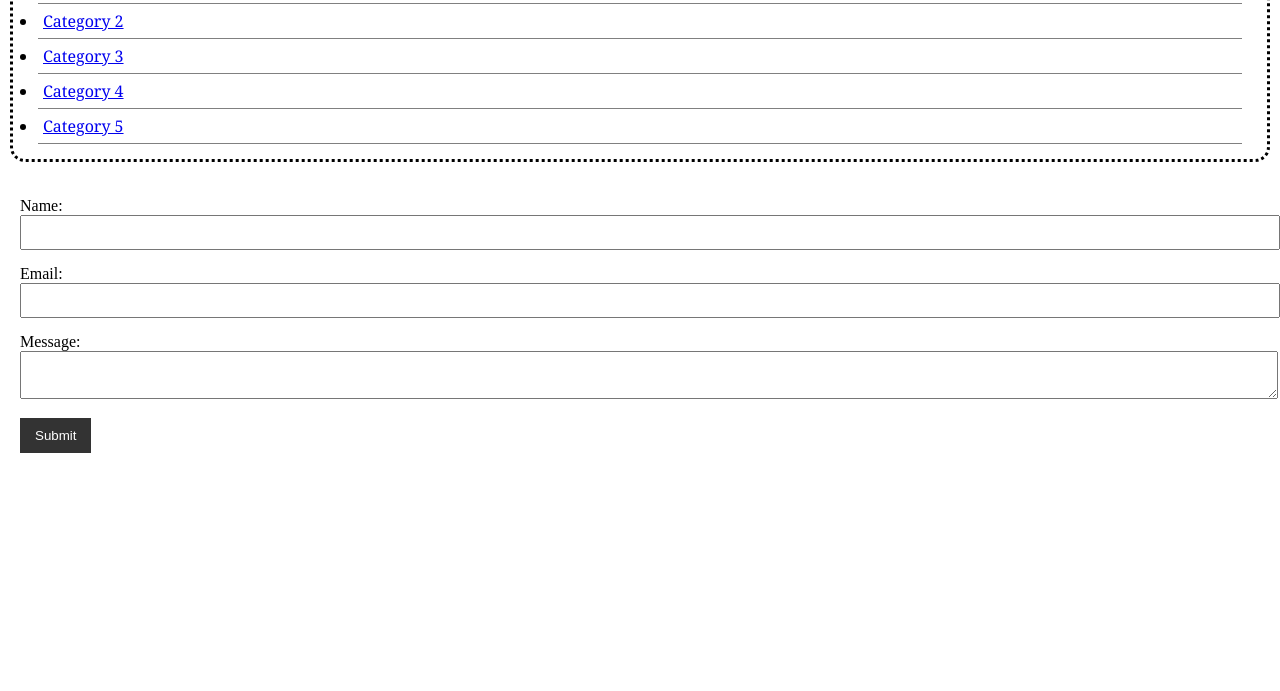
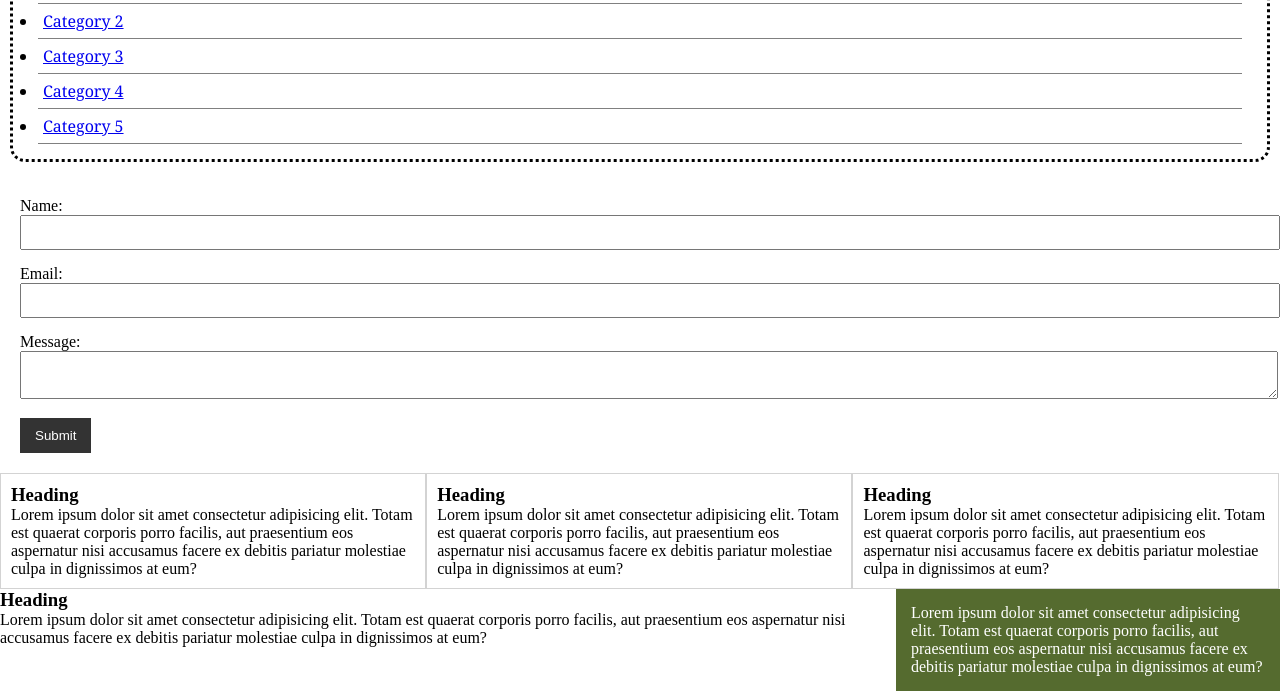
Before and after one commit to kpatel115/CSSApp, a plain HTML site: page csscheatsheet/index.html in a window 1280 px wide. Shown: the part 350-1041 px from the top of the page. Before the commit the page ends 823 px from the top, so only its background shows below. Drawn offline with Linux system fonts and the light colour scheme.

Commit message:
updated with div boxes

```diff
--- a/csscheatsheet/css/style.css
+++ b/csscheatsheet/css/style.css
@@ -66,3 +66,35 @@
     padding: 10px 15px;
     border: none;
 }
+.clr{
+    clear: both;
+}
+
+.block {
+    float: left;
+    width: 33.3%;
+    border: 1px solid lightgrey;
+    padding: 10px;
+    box-sizing: border-box;
+}
+#main-block{
+    float: left;
+    width: 70%;
+    padding: 1 5px;
+    box-sizing: border-box;
+}
+
+#sidebar {
+    float: right;
+    width: 30%;
+    background-color: darkolivegreen;
+    color: white;
+    padding: 15px;
+    box-sizing: border-box;
+}
+
+
+
+footer {
+    margin-top: 300px;
+}
--- a/csscheatsheet/index.html
+++ b/csscheatsheet/index.html
@@ -43,6 +43,31 @@
       <input class="button" type="submit" value="Submit" name="button">
     </form>
 
-	<!-- <script src="script.js"></script> -->
+    <div class="block">
+      <h3>Heading</h3>
+      <p>Lorem ipsum dolor sit amet consectetur adipisicing elit. Totam est quaerat corporis porro facilis, aut praesentium eos aspernatur nisi accusamus facere ex debitis pariatur molestiae culpa in dignissimos at eum?</p>
+    </div>
+    <div class="block">
+      <h3>Heading</h3>
+      <p>Lorem ipsum dolor sit amet consectetur adipisicing elit. Totam est quaerat corporis porro facilis, aut praesentium eos aspernatur nisi accusamus facere ex debitis pariatur molestiae culpa in dignissimos at eum?</p>
+    </div>
+    <div class="block">
+      <h3>Heading</h3>
+      <p>Lorem ipsum dolor sit amet consectetur adipisicing elit. Totam est quaerat corporis porro facilis, aut praesentium eos aspernatur nisi accusamus facere ex debitis pariatur molestiae culpa in dignissimos at eum?</p>
+    </div>
+    <div class="clr"></div>
+    <div>
+
+    <div id="main-block">
+      <h3>Heading</h3>
+      <p>Lorem ipsum dolor sit amet consectetur adipisicing elit. Totam est quaerat corporis porro facilis, aut praesentium eos aspernatur nisi accusamus facere ex debitis pariatur molestiae culpa in dignissimos at eum?</p>
+    </div>
+
+    <div id="sidebar">
+      <p>Lorem ipsum dolor sit amet consectetur adipisicing elit. Totam est quaerat corporis porro facilis, aut praesentium eos aspernatur nisi accusamus facere ex debitis pariatur molestiae culpa in dignissimos at eum?</p>
+    </div>
+
+    <!-- <script src="script.js"></script> -->
+
   </body>
 </html>
```
